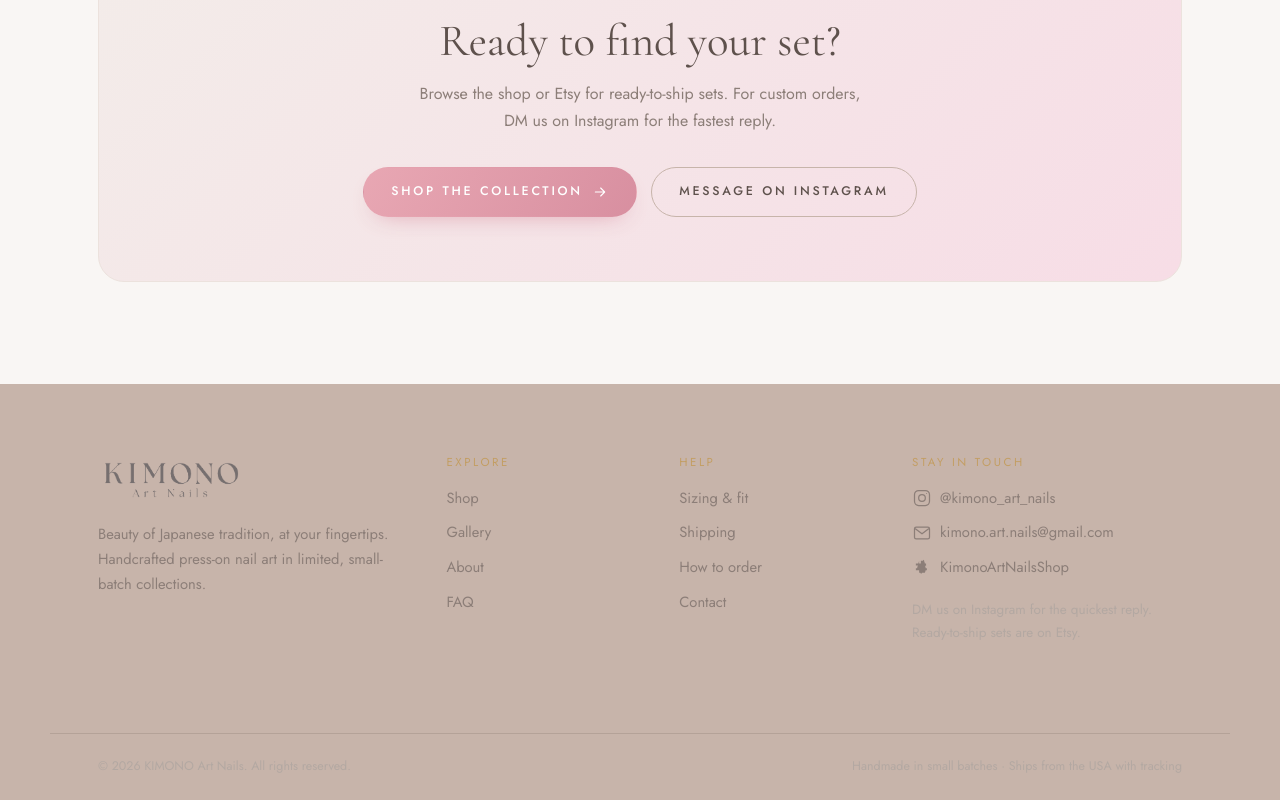
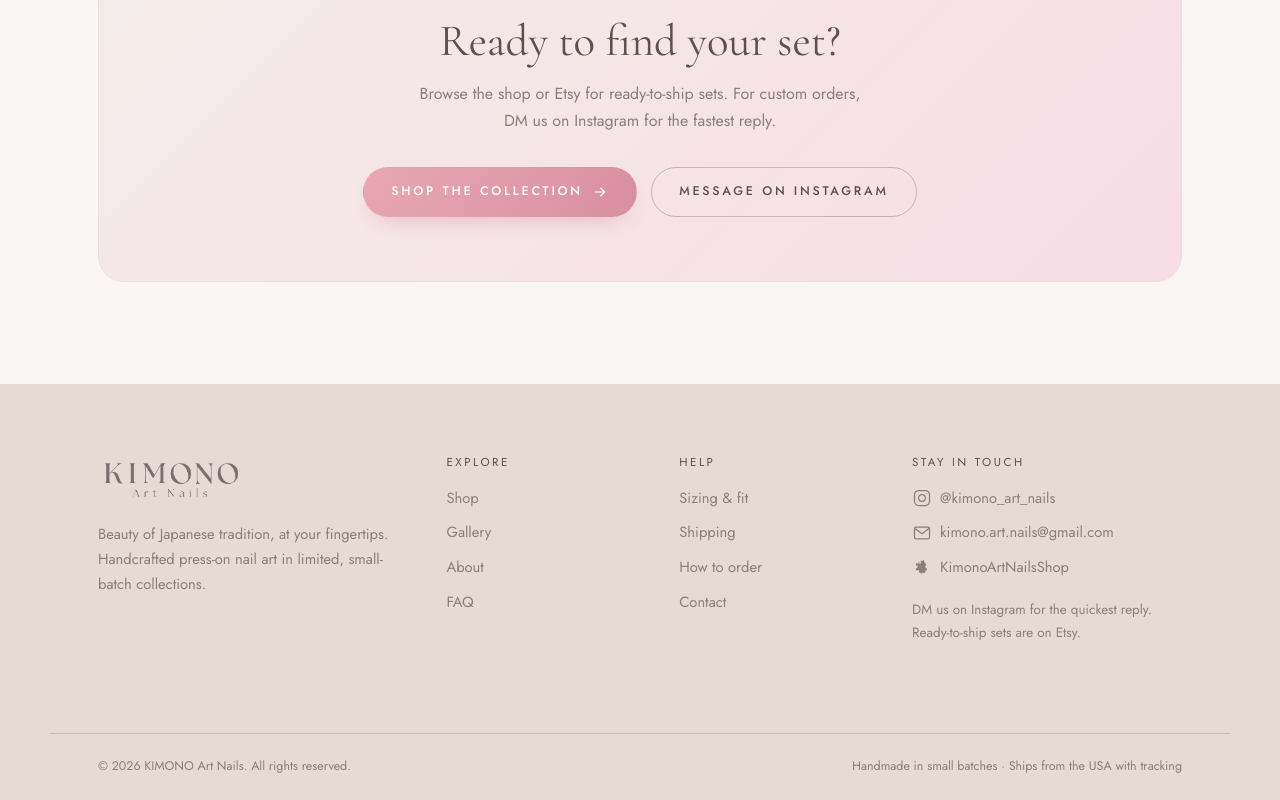
Before and after one commit to mkandy1115/kimono-art-nails, a React (Vite) app in the folder ui/: page / in a window 1280 px wide. Shown: the part 4469-5269 px from the top of the page. Built offline with nearby package versions, Linux system fonts and the light colour scheme; no server answers.

Commit message:
footer change

```diff
--- a/ui/src/styles/components.css
+++ b/ui/src/styles/components.css
@@ -220,7 +220,7 @@
 
 /* -------------------------------- Footer --------------------------------- */
 .footer {
-  background: var(--greige);
+  background: var(--base-2);
   color: var(--text);
   margin-top: auto;
 }
@@ -242,7 +242,7 @@
   font-size: 0.72rem;
   letter-spacing: 0.22em;
   text-transform: uppercase;
-  color: var(--gold-deep);
+  color: var(--text);
   margin-bottom: 0.4rem;
 }
 .footer__col a { color: var(--text-soft); font-size: 0.92rem; transition: color var(--dur) var(--ease); }
@@ -253,18 +253,19 @@
   gap: 0.5rem;
   color: var(--text-soft);
   font-size: 0.9rem;
+  transition: color var(--dur) var(--ease);
 }
 .footer__contact:hover { color: var(--text); }
-.footer__note { margin-top: 0.6rem; color: var(--text-faint); font-size: 0.84rem; }
+.footer__note { margin-top: 0.6rem; color: var(--text-soft); font-size: 0.84rem; }
 .footer__bottom {
   display: flex;
   align-items: center;
   justify-content: space-between;
   gap: 1rem;
   padding-block: 1.4rem;
-  border-top: 1px solid color-mix(in srgb, var(--text) 18%, transparent);
+  border-top: 1px solid color-mix(in srgb, var(--text) 22%, transparent);
   font-size: 0.78rem;
-  color: var(--text-faint);
+  color: var(--text-soft);
 }
 @media (max-width: 820px) {
   .footer__top { grid-template-columns: 1fr 1fr; gap: 2rem; }
```
